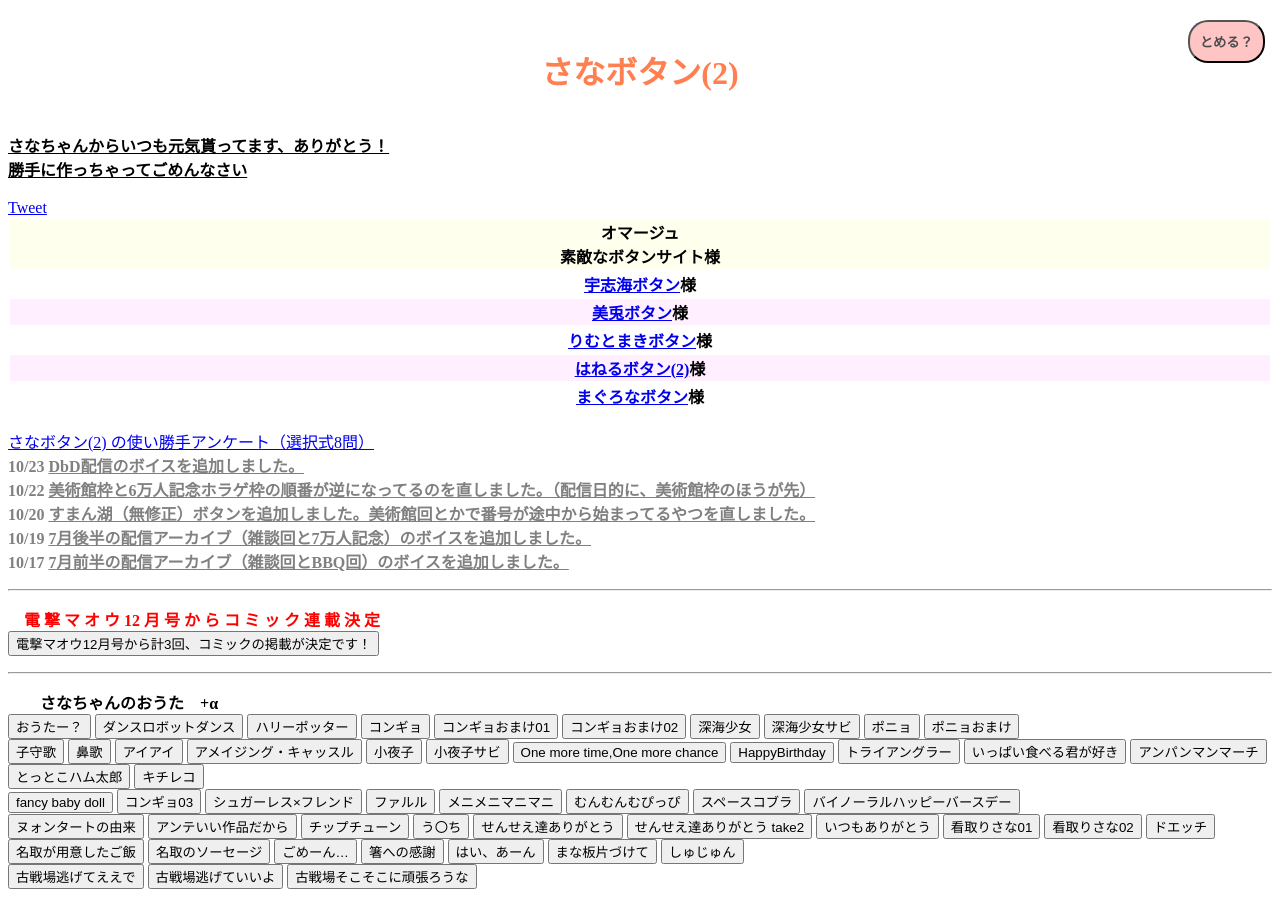
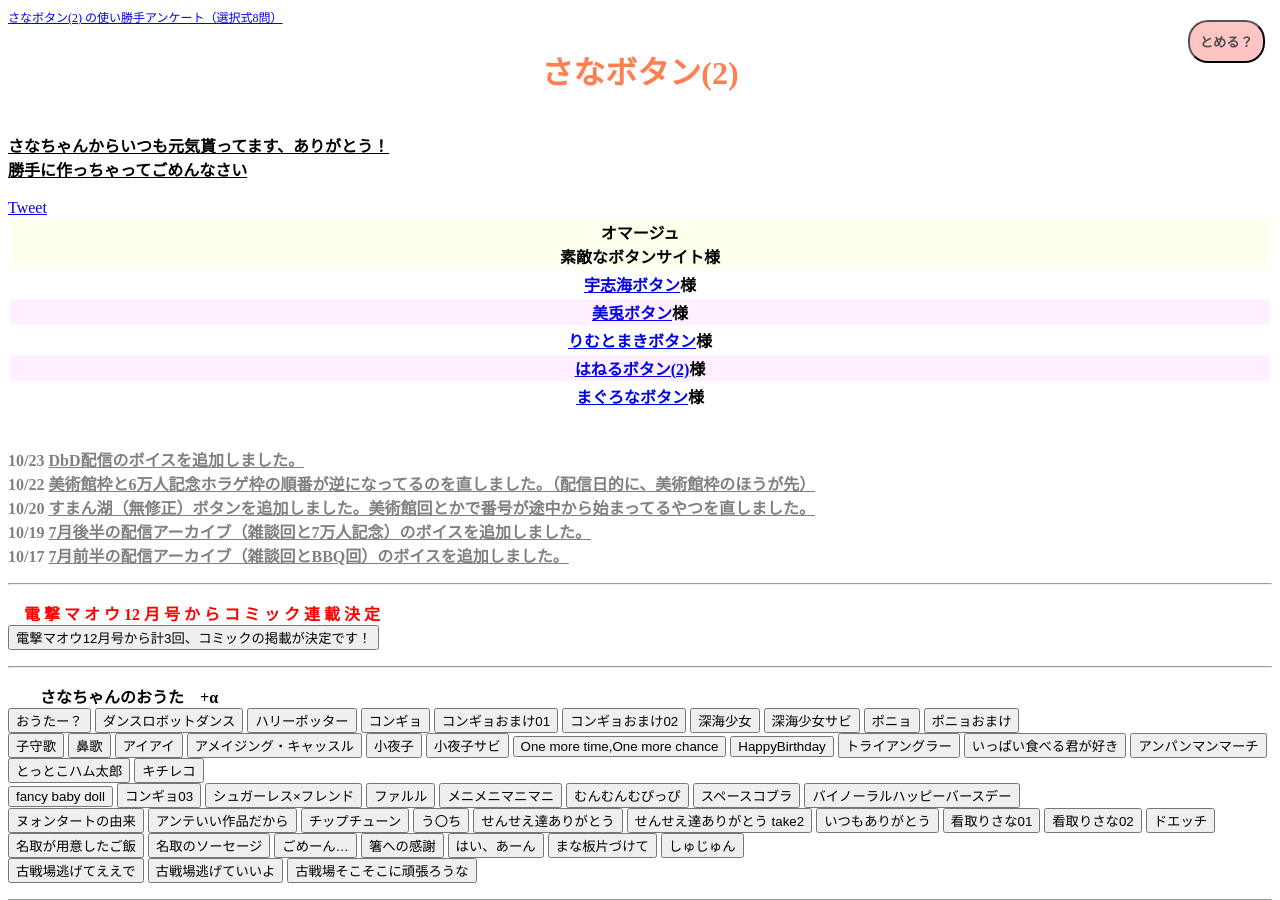
Before and after one commit to sanabutton/sanabutton.github.io, a Jekyll site: the page built from index.html, in a window 1280 px wide and 900 px high. Built offline with Jekyll 4.4.1, drawn with Linux system fonts in a browser that asks for light colours; comment, search, counter and statistics services are not loaded.

Commit message:
アンケートのリンクの場所があまりよろしくなかったので、直した

```diff
--- a/index.html
+++ b/index.html
@@ -6,6 +6,7 @@
 <button type="button" id="stop-button" class="fixed">とめる？</button>
 <!-- メインコンテンツよりも手前のレイヤーに表示するもの ここまで -->
 
+<span style="font-size:75%"><a href="https://docs.google.com/forms/d/e/1FAIpQLSdfBhRTwvqWJeuPWHNE4wUlt_gHZEnCeJlGWbzL0gGO5Jx46Q/viewform">さなボタン(2) の使い勝手アンケート（選択式8問）</a></span>
 <br>
 
 <header>
```
Also changed, not shown: other parts of index.html (+0 -1 lines).
